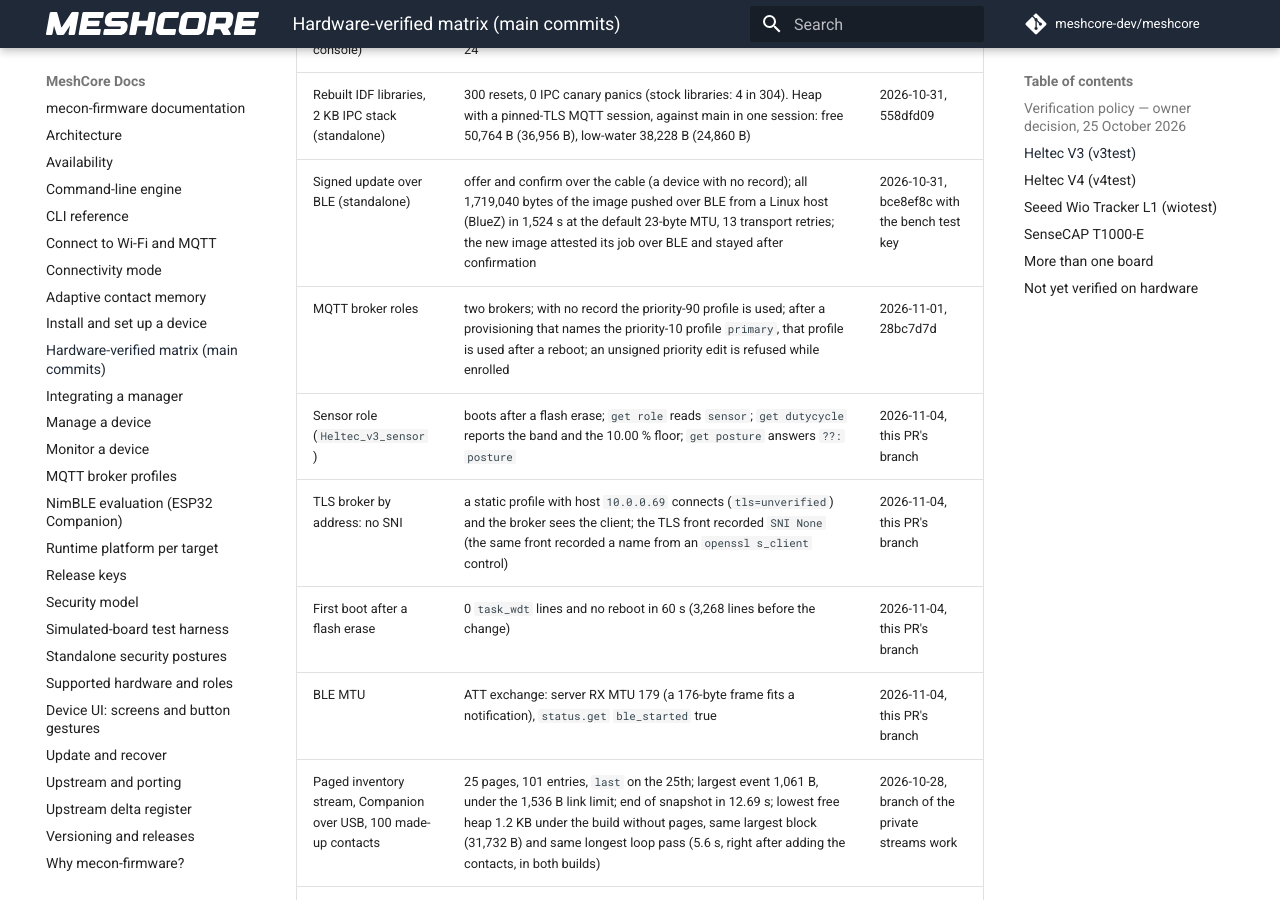
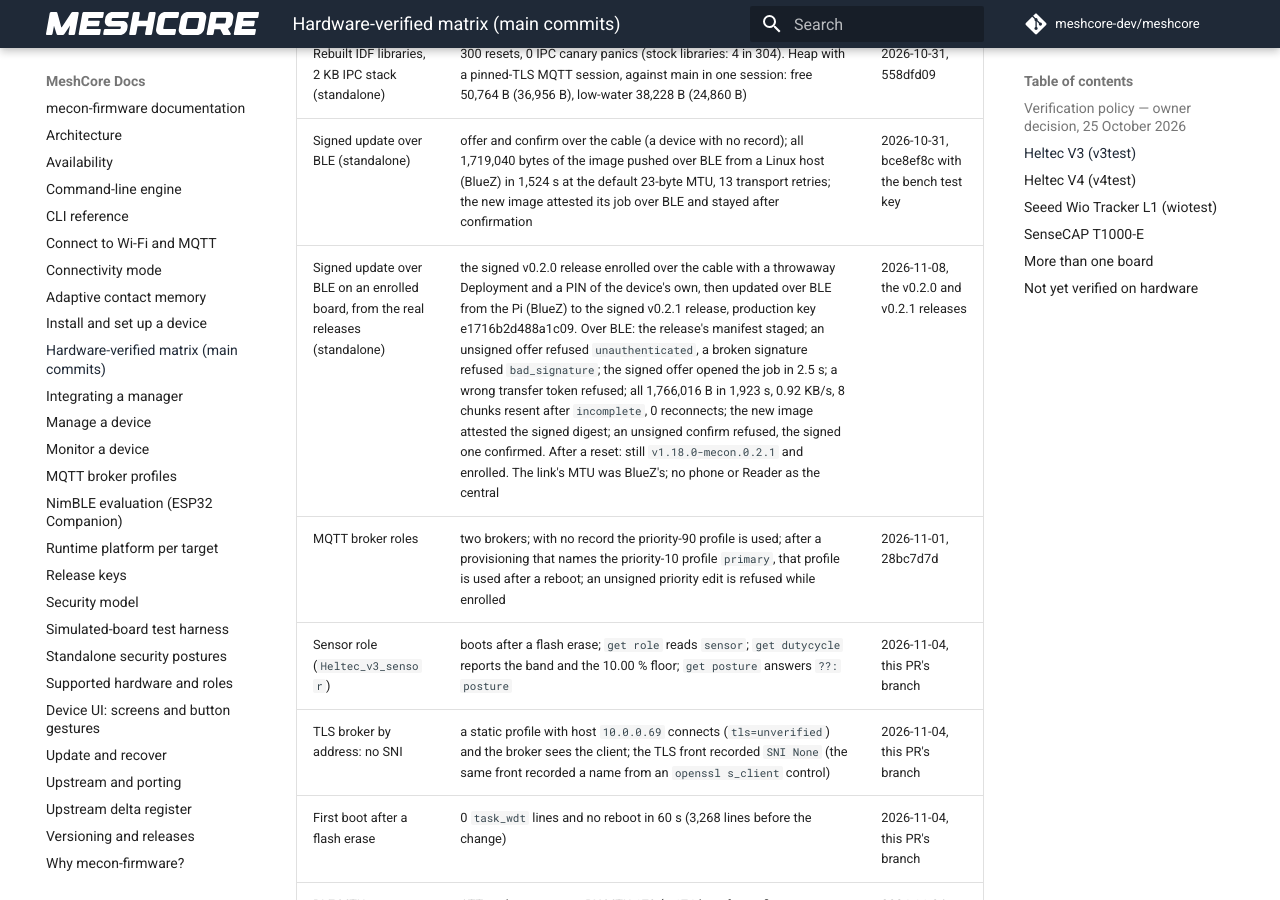
Before and after one commit to hoejriis/mecon-firmware, an MkDocs documentation site: the page built from docs/HARDWARE_VERIFIED.md, in a window 1280 px wide and 900 px high, scrolled down 4033 px. Built offline with MkDocs 1.6.1 and Material for MkDocs 9.7.7, drawn with Linux system fonts in a browser that asks for light colours; comment, search, counter and statistics services are not loaded.

Commit message:
Docs: a signed update over BLE on an enrolled V3, from the real releases
The V3 half of the BLE-update gap on Issue #117: v0.2.0 enrolled, then v0.2.1 pushed over BLE
with a signed offer and confirm under the production key. Nothing was sent on LoRa.

Co-Authored-By: Claude Opus 5.5 (1M context) <noreply@anthropic.com>

```diff
--- a/docs/HARDWARE_VERIFIED.md
+++ b/docs/HARDWARE_VERIFIED.md
@@ -57,6 +57,7 @@ Reading a release on a Heltec V3 or V4 includes `tools/mecon_latency_hw.py <port
 | Device interface (Repeater build, USB console) | every request fixture for the Repeater role plus the health stream, `mecon> ` lines through `tools/mecon_iface_hw.py console`: 24 of 24 | 2026-10-25, 6b3f33fc |
 | Rebuilt IDF libraries, 2 KB IPC stack (standalone) | 300 resets, 0 IPC canary panics (stock libraries: 4 in 304). Heap with a pinned-TLS MQTT session, against main in one session: free 50,764 B (36,956 B), low-water 38,228 B (24,860 B) | 2026-10-31, 558dfd09 |
 | Signed update over BLE (standalone) | offer and confirm over the cable (a device with no record); all 1,719,040 bytes of the image pushed over BLE from a Linux host (BlueZ) in 1,524 s at the default 23-byte MTU, 13 transport retries; the new image attested its job over BLE and stayed after confirmation | 2026-10-31, bce8ef8c with the bench test key |
+| Signed update over BLE on an enrolled board, from the real releases (standalone) | the signed v0.2.0 release enrolled over the cable with a throwaway Deployment and a PIN of the device's own, then updated over BLE from the Pi (BlueZ) to the signed v0.2.1 release, production key e1716b2d488a1c09. Over BLE: the release's manifest staged; an unsigned offer refused `unauthenticated`, a broken signature refused `bad_signature`; the signed offer opened the job in 2.5 s; a wrong transfer token refused; all 1,766,016 B in 1,923 s, 0.92 KB/s, 8 chunks resent after `incomplete`, 0 reconnects; the new image attested the signed digest; an unsigned confirm refused, the signed one confirmed. After a reset: still `v1.18.0-mecon.0.2.1` and enrolled. The link's MTU was BlueZ's; no phone or Reader as the central | 2026-11-08, the v0.2.0 and v0.2.1 releases |
 | MQTT broker roles | two brokers; with no record the priority-90 profile is used; after a provisioning that names the priority-10 profile `primary`, that profile is used after a reboot; an unsigned priority edit is refused while enrolled | 2026-11-01, 28bc7d7d |
 | Sensor role (`Heltec_v3_sensor`) | boots after a flash erase; `get role` reads `sensor`; `get dutycycle` reports the band and the 10.00 % floor; `get posture` answers `??: posture` | 2026-11-04, this PR's branch |
 | TLS broker by address: no SNI | a static profile with host `10.0.0.69` connects (`tls=unverified`) and the broker sees the client; the TLS front recorded `SNI None` (the same front recorded a name from an `openssl s_client` control) | 2026-11-04, this PR's branch |
```
